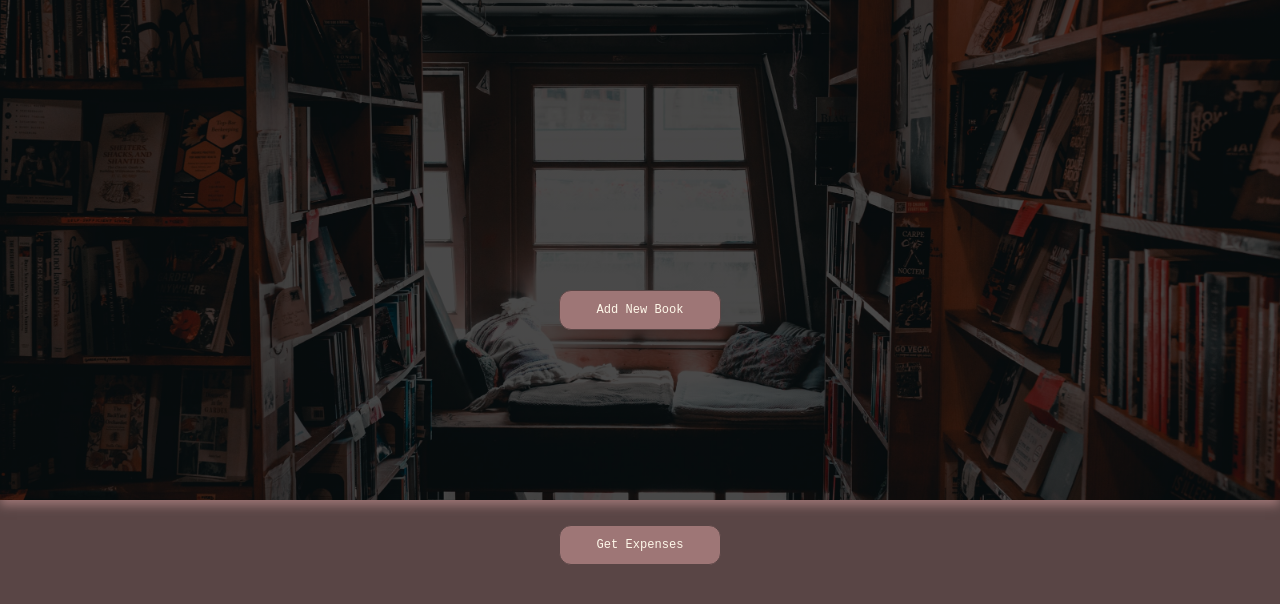
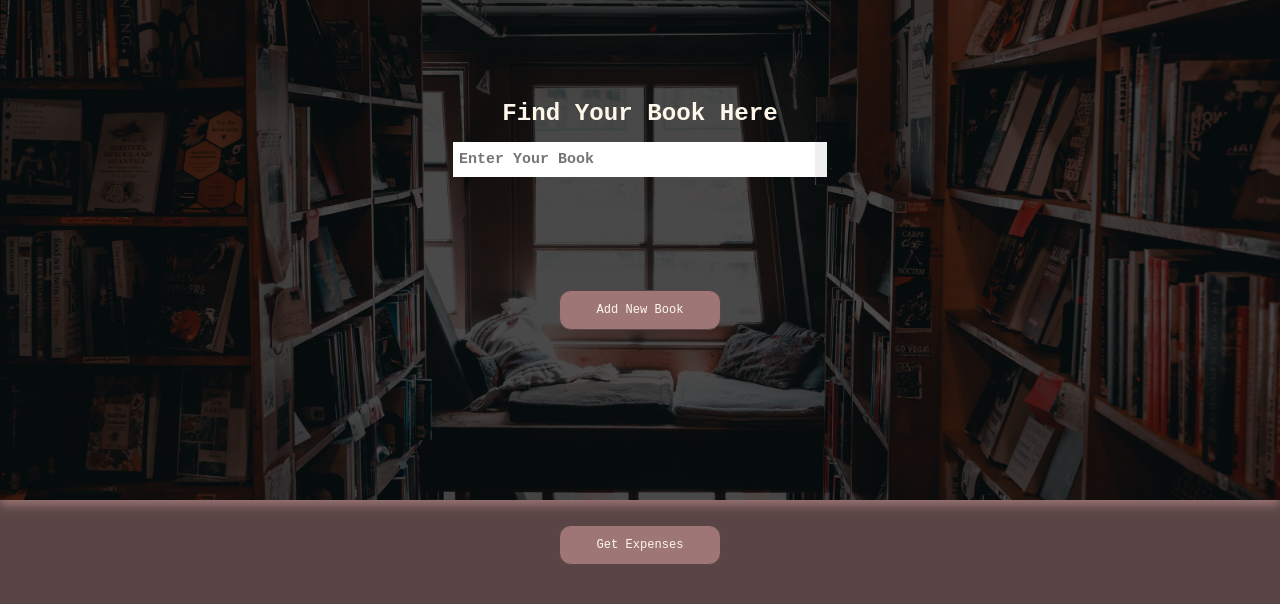
Before and after one commit to nizarchaouch/Books-repository, a React (Create React App) app: page / in a window 1280 px wide. Shown: the top 604 px of the page. Built offline with nearby package versions, Linux system fonts and the light colour scheme.

Commit message:
findbook

```diff
--- a/src/App.js
+++ b/src/App.js
@@ -1,5 +1,6 @@
 import './App.css';
 import './Components/Card.css';
+import FindBook from './Components/FindBook';
 import NewBook from './Components/NewBook';
 import Card from './Components/Card';
 import { useState } from 'react';
@@ -41,14 +42,15 @@ function App() {
   return (
     <>
       <div className="header">
+        <FindBook />
         <NewBook onSave={addExpenseHandler} />
       </div>
-      {isLoading && loadingList }
+      {isLoading && loadingList}
       <div className="container">
         {!isLoading && bookList}
 
       </div>
-      {isbtn && btn }
+      {isbtn && btn}
     </>
   );
 }
--- /dev/null
+++ b/src/Components/FindBook.css
@@ -0,0 +1,23 @@
+ .search {
+     display: flex;
+     align-items: center;
+     justify-content: center;
+ }
+
+ .search input {
+     outline: 0;
+     border: 0;
+     width: 350px;
+     height: 35px;
+     padding: 0 0.5rem;
+     font-size: 15px;
+     font-weight: bold;
+ }
+
+ .search button {
+     outline: none;
+     border: none;
+     height: 35px;
+     padding: 0 0.5rem;
+     cursor: pointer;
+ }
--- /dev/null
+++ b/src/Components/FindBook.js
@@ -0,0 +1,19 @@
+import './FindBook.css'
+
+function FindBook() {
+    return (
+            <div className="row">
+                <h1>Find Your Book Here</h1>
+                <div className="search">
+                    <input type="text" placeholder="Enter Your Book"
+                        // value={search}
+                        // onChange={e => setsearch(e.target.value)}
+                        // onKeyPress={searchBook}
+                    />
+                    <button ><i className="fa-solid fa-magnifying-glass"></i></button>
+                </div>
+            </div>
+    );
+}
+
+export default FindBook;
```
